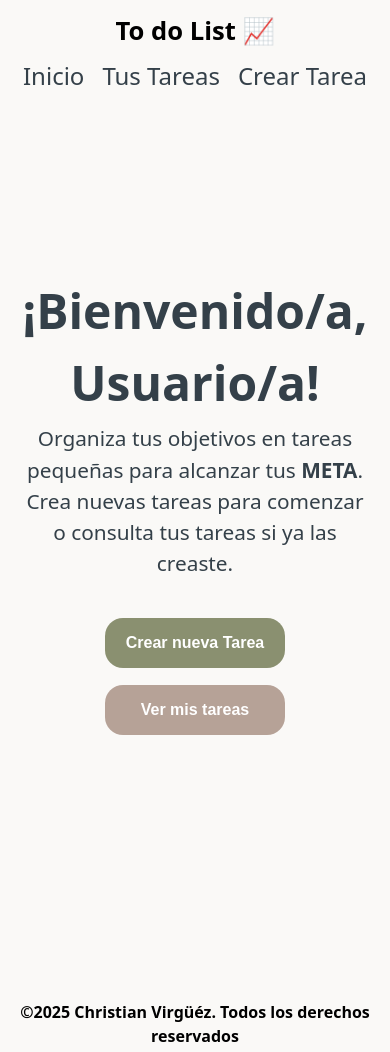
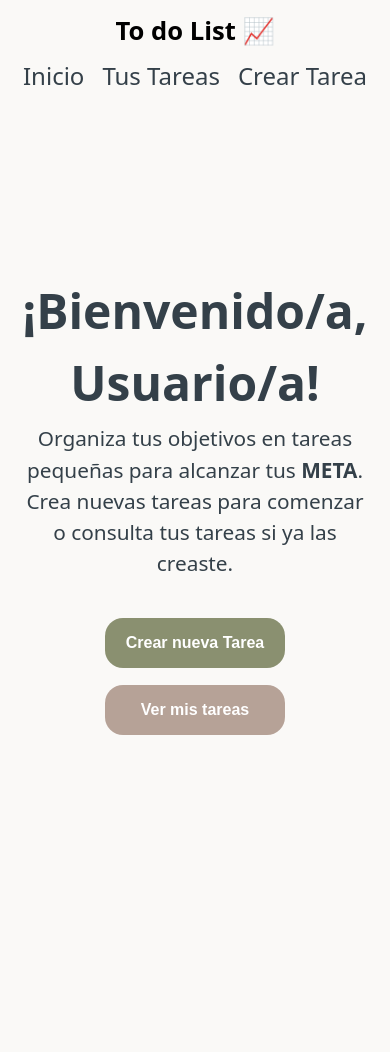
Before and after one commit to ChristianVirguez/taskList, a React (Vite) app: page / in a window 390 px wide. After the commit the page ends 944 px from the top, so only its background shows below. Built offline with nearby package versions, Linux system fonts and the light colour scheme.

Commit message:
dev: desarrollo de pantallas responsive

```diff
--- a/src/components/commun/footer/footer.css
+++ b/src/components/commun/footer/footer.css
@@ -1,12 +1,12 @@
 
 footer{
+
     background: #FAF9F7;
-    height: min-content;
-    margin-top: 50px;
     padding: 4px;
 
     text-align: center;
 
     font: italic;
     font-weight: bolder;
+
 }
--- a/src/components/ui/cardTask/CardTask.css
+++ b/src/components/ui/cardTask/CardTask.css
@@ -4,13 +4,13 @@
 
 }
 
-.container-task:first-child{
-    margin: 170px 0;
+/* .container-task:first-child:hover{
+    margin: 50px 0;
 }
 
 .container-task:last-child{
     margin-bottom: 160px;
-}
+} */
 
 table{
     border: 2px solid;
--- a/src/layout/MainLayout.tsx
+++ b/src/layout/MainLayout.tsx
@@ -4,7 +4,7 @@ import"./mainlayout.css"
 
 import { Header } from "../components/commun/header/Header"
 import { Content } from "../components/commun/content/Content"
-import { Footer } from "../components/commun/footer/Footer"
+// import { Footer } from "../components/commun/footer/Footer"
 import { Outlet } from "react-router";
 
 function MainLayout () {
@@ -15,7 +15,6 @@ function MainLayout () {
                 <Content>
                     <Outlet/>
                 </Content>
-                <Footer/>
             </div>
         </>
     )
--- a/src/pages/task/taskpage.css
+++ b/src/pages/task/taskpage.css
@@ -17,12 +17,12 @@
     font-weight: bold;
     display: flex;
     flex-direction: column;
-    justify-content: center;
+    justify-content: space-around;
     align-items: center;
-
+/*
     scrollbar-width:thin;
     overflow-y: scroll;
-    overflow-x: hidden;
+    overflow-x: hidden; */
 }
 
 
```
